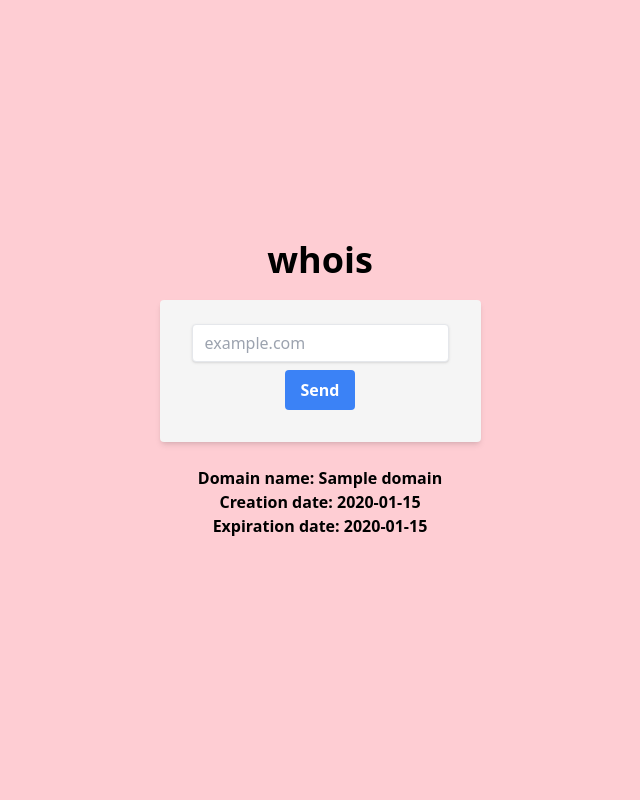
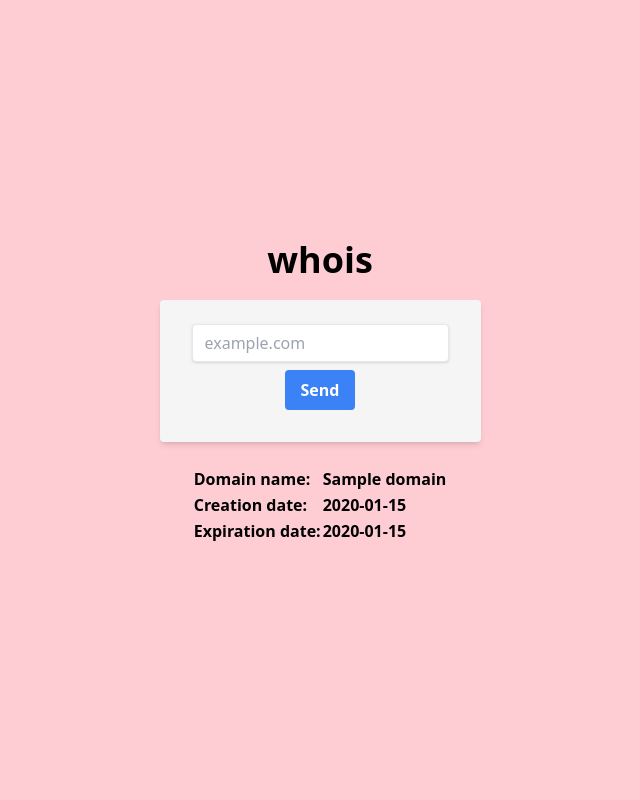
Before and after one commit to santerj/whois-flask-app, a Flask app: template src/templates/whois.html in a window 1280 px wide. Shown: the whole page, without its empty margins (320-960 px from the left). Run offline with Flask 2, Linux system fonts and the light colour scheme; the template is opened without the code that fills it: most values are stand-ins (such as "Sample title", 1, 10 or a date in 2020); style sheets or scripts are compiled from the project's sources.

Commit message:
changed unordered list to table

```diff
--- a/src/templates/index.html
+++ b/src/templates/index.html
@@ -27,7 +27,7 @@
       </form>
     </div>
 
-    <div id="content" class="flex flex-col justify-center items-center text-center x-8 pt-6 pb-8 font font-semibold">{% block content %}{% endblock %}</div>
+    <div id="content" class="flex flex-col justify-center items-center x-8 pt-6 pb-8 font font-semibold">{% block content %}{% endblock %}</div>
   </div>
 
 </body>
--- a/src/templates/whois.html
+++ b/src/templates/whois.html
@@ -1,11 +1,23 @@
 {% extends "index.html" %}
 
 {% block content %}
-<div class="container">
-    <ul>
-      <li id="name">Domain name: <b>{{ data['Domain'] }}</b></li>
-      <li id="creation date">Creation date: <b>{{ data['Creation date'] }}</b></li>
-      <li id="expiraion date">Expiration date: <b>{{ data['Expiration date'] }}</b></li>
-    </ul>
+<div class="flex-auto">
+  <table class="table-fixed mx-4">
+    <tbody>
+      <tr>
+        <td>Domain name:</td>
+        <td><b>{{ data['Domain'] }}</b></td>
+      </tr>
+      <tr>
+        <td>Creation date:</td>
+        <td><b>{{ data['Creation date'] }}</b></td>
+      </tr>
+      <tr>
+        <td>Expiration date:</td>
+        <td><b>{{ data['Expiration date'] }}</b></td>
+      </tr>
+
+    </tbody>
+  </table>
 </div>
 {% endblock %}
```
